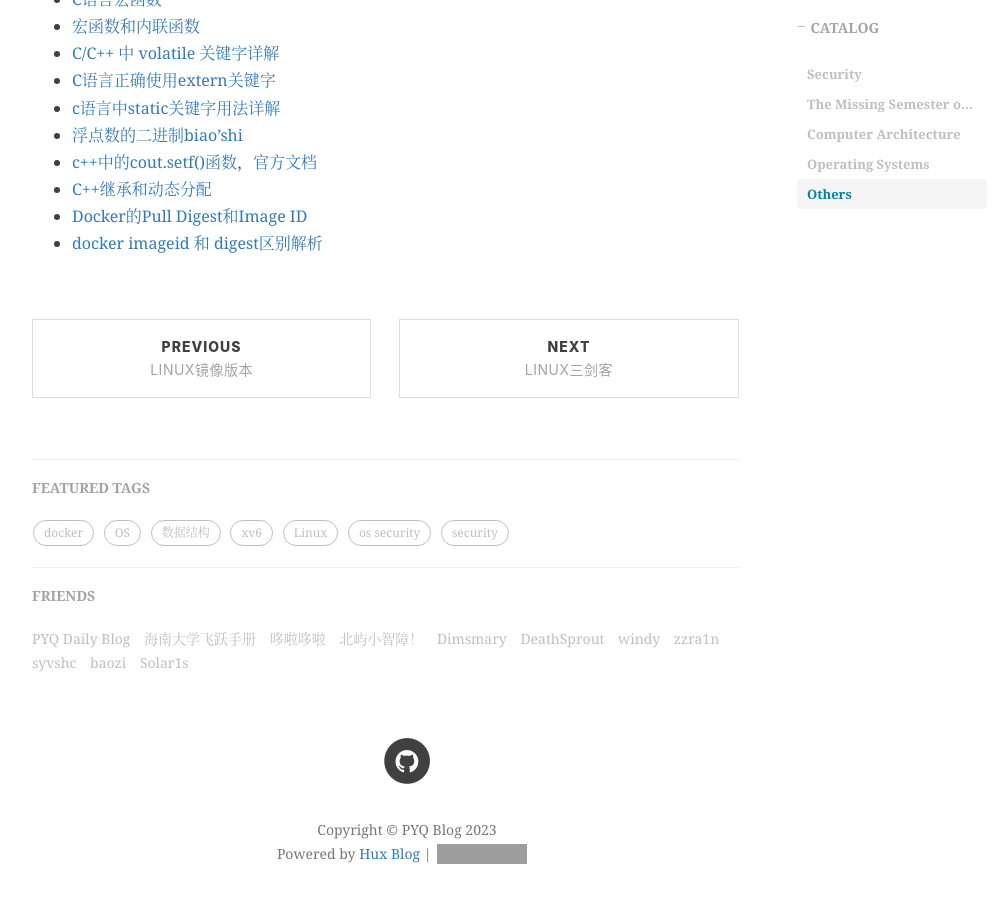
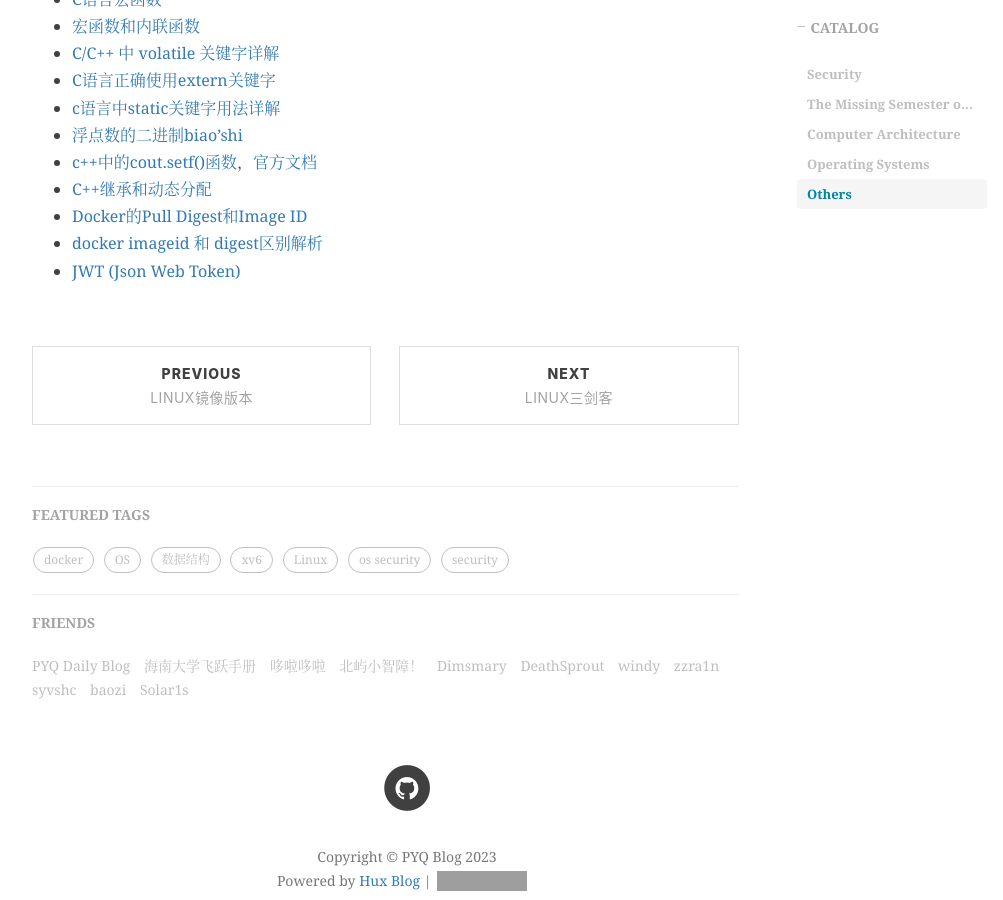
Before and after one commit to peng-yq/peng-yq.github.io, a Jekyll site: the page built from _posts/2022-10-04-good-blog-collection.md, in a window 1280 px wide and 900 px high, scrolled down 1628 px. Shown: the whole window, without its empty margins (233-1236 px from the left). Built offline with Jekyll 4.4.1, drawn with Linux system fonts in a browser that asks for light colours; nearby versions of some CDN libraries; comment, search, counter and statistics services are not loaded; grey boxes are pictures that could not be loaded.

Commit message:
Update 2022-10-04-good-blog-collection.md

```diff
--- a/_posts/2022-10-04-good-blog-collection.md
+++ b/_posts/2022-10-04-good-blog-collection.md
@@ -43,3 +43,4 @@ tags:
 - [C++继承和动态分配](https://blog.csdn.net/qq_36607894/article/details/105116525)
 - [Docker的Pull Digest和Image ID](https://developer.aliyun.com/article/57752)
 - [docker imageid 和 digest区别解析](https://www.jb51.net/server/287971i6f.htm)
+- [JWT (Json Web Token)]()
```
